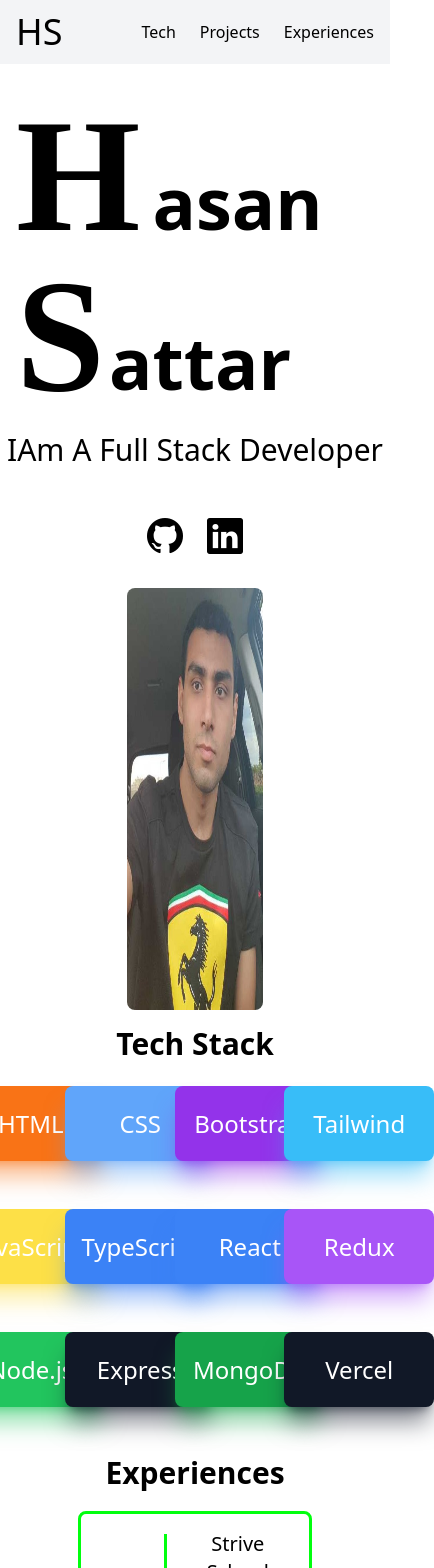
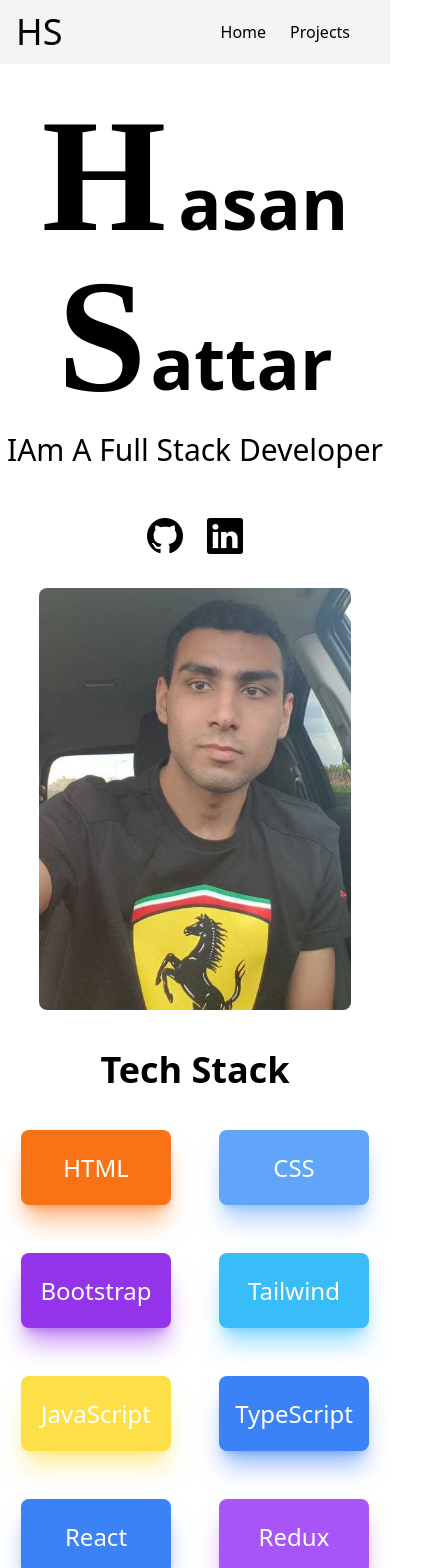
Before and after one commit to hsattar/hasan-sattar, a React (Create React App) app: page / in a window 390 px wide. Shown: the top 1568 px of the page, 434 px wide, since content can reach past the window. Built offline with nearby package versions, Linux system fonts and the light colour scheme; the HTML template or start-up script is replaced by a standard one; a web font is replaced by a local one.

Commit message:
made more mobile responsive and added projects page

```diff
--- a/package.json
+++ b/package.json
@@ -12,6 +12,7 @@
     "@types/react-dom": "^17.0.15",
     "react": "^18.0.0",
     "react-dom": "^18.0.0",
+    "react-router-dom": "^6.3.0",
     "react-scripts": "5.0.0",
     "typescript": "^4.6.3",
     "web-vitals": "^2.1.4"
--- a/src/App.tsx
+++ b/src/App.tsx
@@ -1,17 +1,18 @@
-import Experiences from "./components/Experiences";
-import Footer from "./components/Footer";
-import HeroSection from "./components/HeroSection";
-import Navbar from "./components/Navbar";
-import TechStack from "./components/TechStack";
+import { BrowserRouter as Router, Routes, Route } from 'react-router-dom'
+import Footer from './components/Footer'
+import Home from './components/Home'
+import Navbar from './components/Navbar'
+import Projects from './components/Projects'
 
 export default function App() {
   return (
-    <>
+    <Router>
       <Navbar />
-      <HeroSection />
-      <TechStack />
-      <Experiences />
+      <Routes>
+        <Route path="/" element={<Home />} />
+        <Route path="/projects" element={<Projects />} />
+      </Routes>
       <Footer />
-    </>
+    </Router>
   )
 }
--- a/src/components/Experiences.tsx
+++ b/src/components/Experiences.tsx
@@ -20,8 +20,8 @@ export default function Experiences() {
     }]
 
     return (
-        <div className="my-4 mt-8 select-none">
-        <h2 id="education-section" className="text-center text-3xl font-semibold">Experiences</h2>
+        <div className="select-none">
+        <h2 id="education-section" className="text-center text-4xl font-semibold mb-8 mt-16">Experiences</h2>
         <section className="experience-section">
             { experiences.map((experience, index) => <SingleExperience key={index} {...experience} />) }
         </section>
--- a/src/components/HeroSection.tsx
+++ b/src/components/HeroSection.tsx
@@ -24,7 +24,7 @@ export default function HeroSection() {
         <section className="flex flex-col lg:flex-row items-center my-4 select-none">
 
             <div className="flex-grow flex flex-col items-center justify-center">
-                <h1 className="text-7xl p-4 font-semibold"><span className="fancy-letter mr-3">H</span>asan <span className="fancy-letter mr-1">S</span>attar</h1>
+                <h1 className="text-7xl p-4 font-semibold text-center"><span className="fancy-letter mr-3">H</span>asan <span className="fancy-letter mr-1">S</span>attar</h1>
                 <p className="text-3xl mb-12">{typeWriterText}</p>
                 <div className="social-icons text-4xl mb-8 lg:mb-0">
                     <a className="mx-3" href="https://github.com/hsattar" target="_blank"><i className="bi bi-github"></i></a>
@@ -32,7 +32,7 @@ export default function HeroSection() {
                 </div>
             </div>
 
-            <div className="w-[35vw] flex justify-center">
+            <div className="md:w-[35vw] flex justify-center">
                 <img className="h-[50vh] rounded-lg" src="/assets/hasan.jpg" alt="Picture of Hasan Sattar" />
             </div>
 
--- /dev/null
+++ b/src/components/Home.tsx
@@ -0,0 +1,13 @@
+import Experiences from "./Experiences"
+import HeroSection from "./HeroSection"
+import TechStack from "./TechStack"
+
+export default function Home() {
+    return (
+        <>
+            <HeroSection />
+            <TechStack />
+            <Experiences />
+        </>
+    )
+}
--- a/src/components/Navbar.tsx
+++ b/src/components/Navbar.tsx
@@ -1,11 +1,12 @@
+import { Link } from 'react-router-dom'
+
 export default function Navbar() {
     return (
         <nav className="flex justify-between items-center px-4 py-3 bg-gray-100 select-none">
-            <h3 className="text-4xl cursor-pointer">HS</h3>
+            <Link to="/" className="text-4xl cursor-pointer">HS</Link>
             <div>
-                <a className="mr-6" href="index.html">Tech</a>
-                <a className="mr-6" href="#hobbies-section">Projects</a>
-                <a href="#education-section">Experiences</a>
+                <Link className="mr-6" to="/">Home</Link>
+                <Link className="mr-6" to="/projects">Projects</Link>
             </div>
         </nav>
     )
--- /dev/null
+++ b/src/components/Projects.tsx
@@ -0,0 +1,5 @@
+export default function Projects() {
+    return (
+        <div>Projects</div>
+    )
+}
--- a/src/components/TechStack.tsx
+++ b/src/components/TechStack.tsx
@@ -54,9 +54,9 @@ export default function TechStack() {
 
     return (
         <>
-        <h2 className="text-center text-3xl font-semibold mb-6 select-none">Tech Stack</h2>
+        <h2 className="text-center text-4xl font-semibold my-10 select-none">Tech Stack</h2>
         <div className="flex justify-center select-none">
-            <div className="grid grid-cols-4 gap-12 max-w-[1000px] place-items-center place-content-center">
+            <div className="grid grid-cols-2 sm:grid-cols-3 md:grid-cols-4 gap-12 max-w-[1000px] place-items-center place-content-center">
                 { technologies.map((technology, index) => <SingleTechnology key={index} {...technology} />) }
             </div>
         </div>
--- a/src/index.css
+++ b/src/index.css
@@ -5,11 +5,6 @@
 .fancy-letter {
     font-family: 'Bonheur Royale', cursive;
     font-size: 10rem;
-}
-
-#education-section {
-    padding-top: 1rem;
-    margin-bottom: 0.25rem;
 }
 
 .experience-section  {
```
Also changed, not shown: 1 other file (tests, documents, lock files or other folders).
